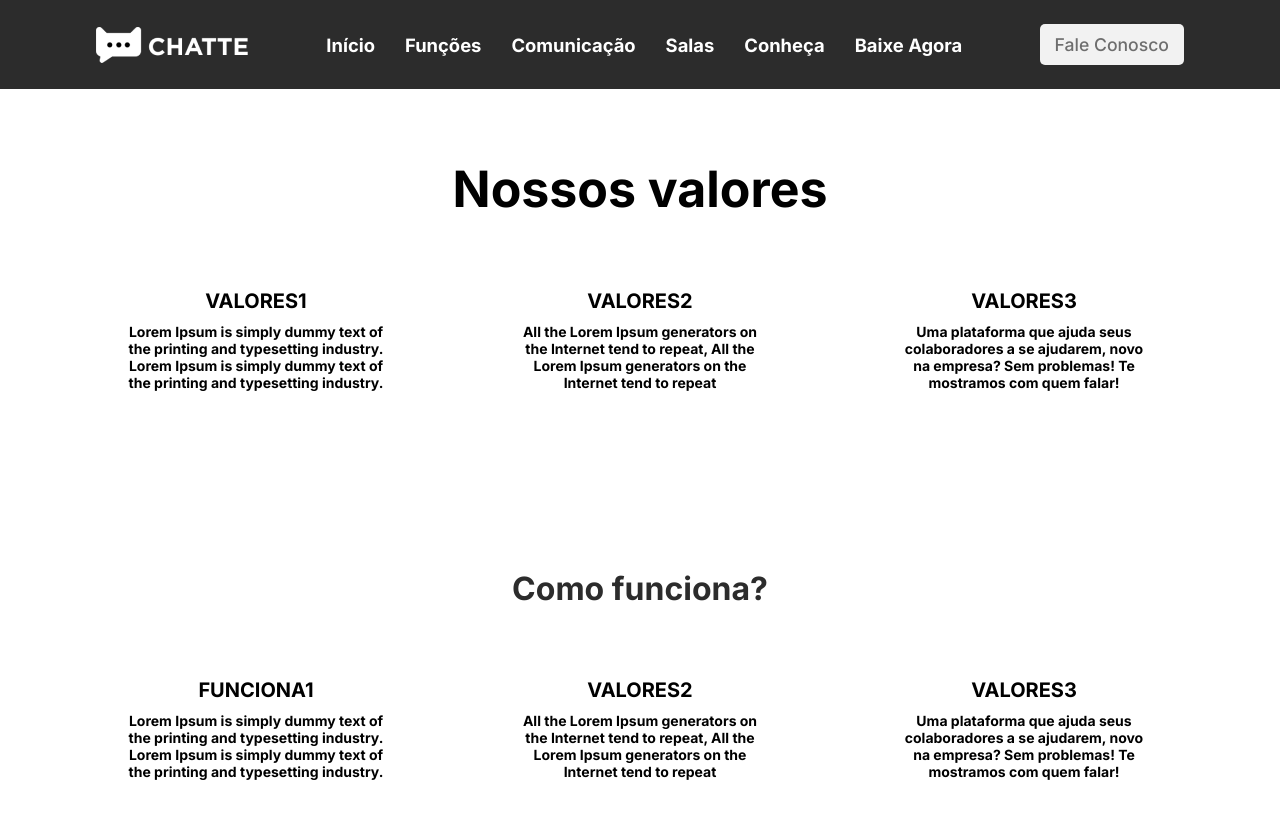
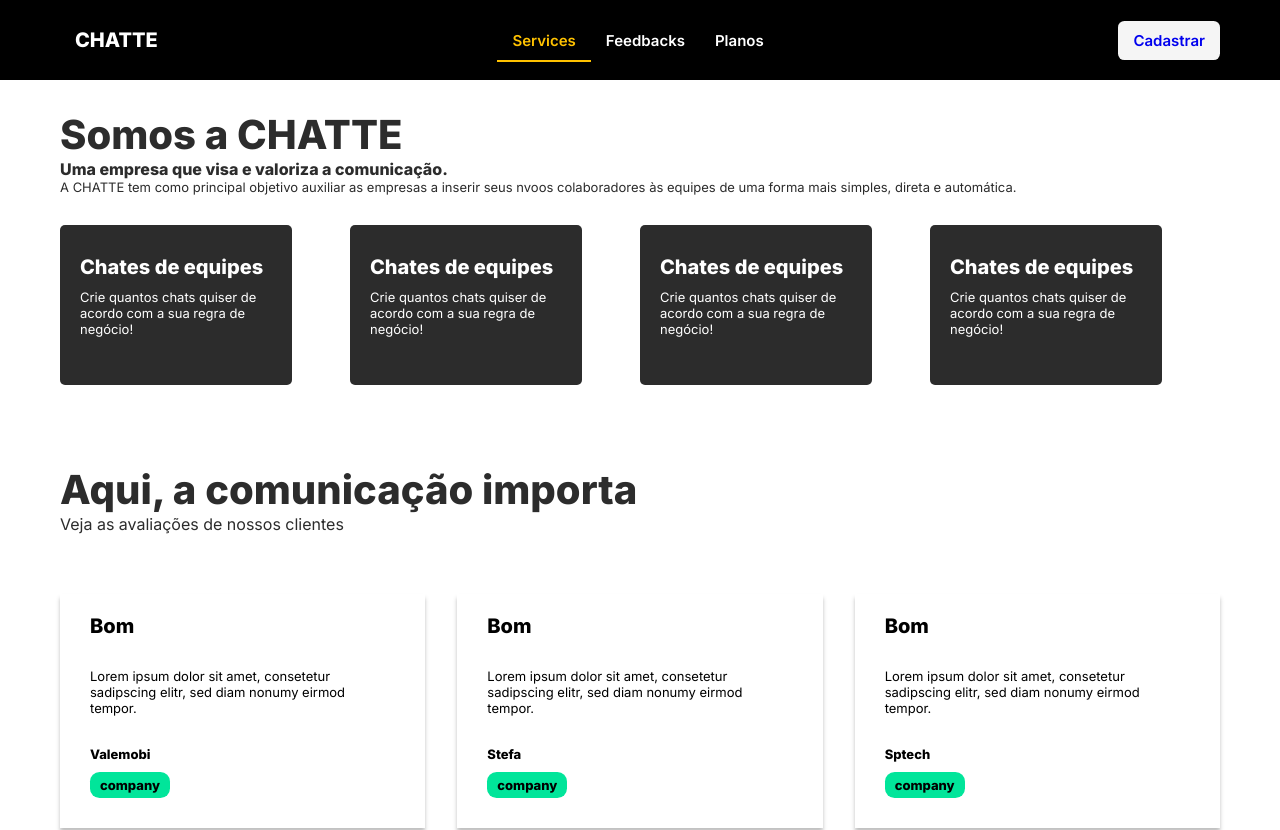
Before and after one commit to chat-chatte/chatte-frontend, a React (Create React App) app in the folder chatte-sobrenos/: page /landing in a window 1280 px wide. Shown: the top 830 px of the page. Built offline with nearby package versions, Linux system fonts and the light colour scheme; a web font is replaced by a local one.

Commit message:
EU QUERO DORMIR

```diff
--- a/chatte-sobrenos/package.json
+++ b/chatte-sobrenos/package.json
@@ -9,6 +9,7 @@
     "react": "^17.0.2",
     "react-dom": "^17.0.2",
     "react-helmet": "^6.1.0",
+    "react-router-dom": "^6.4.2",
     "react-scripts": "4.0.3",
     "react-scroll": "^1.8.4",
     "react-slick": "^0.28.1",
--- a/chatte-sobrenos/src/App.js
+++ b/chatte-sobrenos/src/App.js
@@ -1,21 +1,30 @@
 import React from "react";
 import { Helmet } from "react-helmet";
-import Index from "./screens/Index.jsx";
+import { BrowserRouter as Router, Routes, Route } from 'react-router-dom';
 // import Indexpg from "./screens/Index.jsx";
 // Screens
 import Landing from "./screens/Landing.jsx";
 import Valores from "./screens/Valores.jsx";
 import Aprimore from "./screens/Aprimore.jsx";
+import Index from "./screens/Index.jsx";
 
 export default function App() {
   return (
-    <>
+    <Router>
       <Helmet>
         <link rel="preconnect" href="https://fonts.googleapis.com" />
         <link rel="preconnect" href="https://fonts.gstatic.com" crossorigin />
         <link href="https://fonts.googleapis.com/css2?family=Khula:wght@400;600;800&display=swap" rel="stylesheet" />
       </Helmet>
-      <Valores/>
-    </>
+
+      <Routes>
+
+          <Route exact path="/" element= {<Index/>}/>
+          <Route exact path="/valores" element= {<Valores/>}/>
+          <Route exact path="/aprimore" element= {<Aprimore/>}/>
+          <Route exact path="/landing" element= {<Landing/>}/>
+
+      </Routes>
+    </Router>
   );
 }
--- a/chatte-sobrenos/src/components/NavBar.jsx
+++ b/chatte-sobrenos/src/components/NavBar.jsx
@@ -1,4 +1,5 @@
 import React from "react";
+import { Link } from "react-router-dom";
 // import menuShow from '../assets/js/index';
 import logoChatteBranca from '../assets/img/chattelogobranca.png';
 import imgMenu from '../assets/img/menu_white_36dp.svg';
@@ -9,13 +10,13 @@
       <header>
         <nav className="nav-bar">
           <div className="logo">
-            <img src={logoChatteBranca} alt="Logo"/>
+            <Link to="/"> <img src={logoChatteBranca} alt="Logo"/></Link>
           </div>
           <div className="nav-list">
               <ul>
-                  <li className="nav-item"><a href="#" className="nav-link">Início</a></li>
-                  <li className="nav-item"><a href="#" className="nav-link">Funções</a></li>
-                  <li className="nav-item"><a href="#" className="nav-link">Comunicação</a></li>
+                  <Link to="/valores" > <li className="nav-item"><a href="#" className="nav-link">Início</a></li> </Link>
+                  <Link to="/aprimore" > <li className="nav-item"><a href="#" className="nav-link">Funções</a></li> </Link>
+                  <Link to="/landing" > <li className="nav-item"><a href="#" className="nav-link">Comunicação</a></li> </Link>
                   <li className="nav-item"><a href="#" className="nav-link">Salas</a></li>
                   <li className="nav-item"><a href="#" className="nav-link">Conheça</a></li>
                   <li className="nav-item"><a href="#" className="nav-link">Baixe Agora</a></li>
--- a/chatte-sobrenos/src/components/NavBarIndex.jsx
+++ b/chatte-sobrenos/src/components/NavBarIndex.jsx
@@ -3,7 +3,7 @@
 import logoChatteBranca from '../assets/img/chattelogobranca.png';
 import imgMenu from '../assets/img/menu_white_36dp.svg';
 import imgBg from '../assets/img/image bg.png';
-
+import { Link } from "react-router-dom";
 
 function NavBarIndex() {
     return(
@@ -14,13 +14,13 @@
       <header>
         <nav className="nav-bar">
           <div className="logo">
-            <img src={logoChatteBranca} alt="Logo"/>
+          <Link to="/"> <img src={logoChatteBranca} alt="Logo"/></Link>
           </div>
           <div className="nav-list">
               <ul>
-                  <li className="nav-item"><a href="#" className="nav-link">Início</a></li>
-                  <li className="nav-item"><a href="#" className="nav-link">Funções</a></li>
-                  <li className="nav-item"><a href="#" className="nav-link">Comunicação</a></li>
+                  <Link to="/valores" > <li className="nav-item"><a href="#" className="nav-link">Início</a></li> </Link>
+                  <Link to="/aprimore" > <li className="nav-item"><a href="#" className="nav-link">Funções</a></li> </Link>
+                  <Link to="/landing" > <li className="nav-item"><a href="#" className="nav-link">Comunicação</a></li> </Link>
                   <li className="nav-item"><a href="#" className="nav-link">Salas</a></li>
                   <li className="nav-item"><a href="#" className="nav-link">Conheça</a></li>
                   <li className="nav-item"><a href="#" className="nav-link">Baixe Agora</a></li>
--- a/chatte-sobrenos/src/style/style.css
+++ b/chatte-sobrenos/src/style/style.css
@@ -140,7 +140,7 @@
 
 #imgBg img{
     width: 100%;
-    height: 1111px;
+    height: 1200px;
     position: absolute;
 }
 
@@ -163,13 +163,14 @@
 }
 
 #chatte h5 {
+    width: 30%;
     font-size: 1.2rem;
     font: italic;
     color: var(--light-color);
     margin-top: 10px;
 }
 
-#containerChatte{
+#containerChatte h5{
     /* width: 30%; */
 
 }
```
Also changed, not shown: 1 other file (tests, documents, lock files or other folders).
